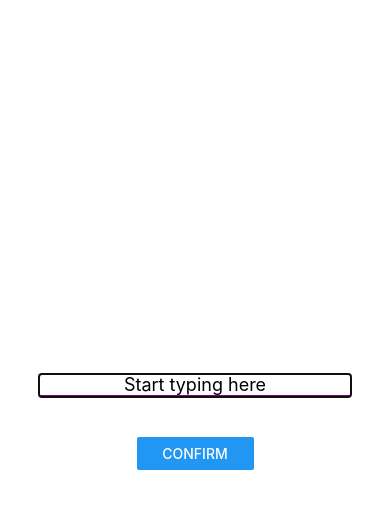
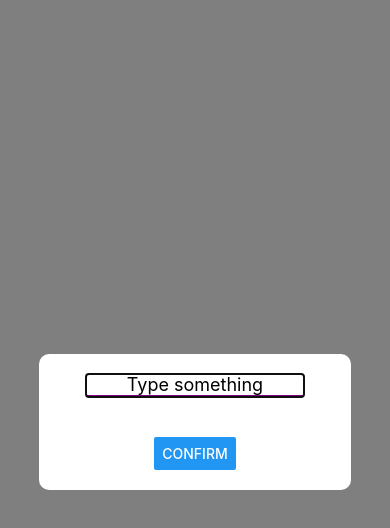
Before and after one commit to lizihao159/CS5520_project, a React Native app: screen / in a window 390 px wide. Both pictures are taken after a click on the button "ADD A GOAL". Shown: the top 528 px of the page. Built offline with nearby package versions, Linux system fonts and the light colour scheme.

Commit message:
change modal style

```diff
--- a/components/Input.js
+++ b/components/Input.js
@@ -25,14 +25,14 @@ export default function Input({ autoFocus, onConfirm, isVisible }) {
 
     const handleFocus = () => {
         setIsFocused(true);
-        setMessage(''); // Clear message on focus
+        setMessage('');
     };
 
     // Event handler for Confirm button
     const handleConfirm = () => {
         console.log(`User typed: ${text}`); // Logs text input
         if (onConfirm) {
-            onConfirm(text); // Call the callback function and pass the text as a parameter
+            onConfirm(text);
         }
         setText(''); // Reset the input after confirm
     };
@@ -40,12 +40,14 @@ export default function Input({ autoFocus, onConfirm, isVisible }) {
     return (
         <Modal
             visible={isVisible}
-            animationType="slide" // Makes the modal slide from the bottom
+            animationType="slide"
+            transparent={true} // Make the modal background transparent
         >
-            <View style={styles.container}>
+            <View style={styles.modalBackground}>
+                <View style={styles.innerContainer}>
                     <TextInput
                         ref={inputRef}
-                    placeholder="Start typing here"
+                        placeholder="Type something"
                         autoCorrect={true}
                         keyboardType="default"
                         value={text}
@@ -66,21 +68,30 @@ export default function Input({ autoFocus, onConfirm, isVisible }) {
                         <Button title="Confirm" onPress={handleConfirm} />
                     </View>
                 </View>
+            </View>
         </Modal>
     );
 }
 
 const styles = StyleSheet.create({
-    container: {
+    modalBackground: {
         flex: 1,
+        justifyContent: 'center',
+        alignItems: 'center',
+        backgroundColor: 'rgba(0, 0, 0, 0.5)',
+    },
+    innerContainer: {
         backgroundColor: '#fff',
+        padding: 20,
+        borderRadius: 10, // Rounded corners
+        width: '80%',
         alignItems: 'center',
         justifyContent: 'center',
     },
     input: {
         borderBottomColor: 'purple',
         borderBottomWidth: 2,
-        width: '80%', // Adjust width
+        width: '80%',
         textAlign: 'center',
         fontSize: 18,
         marginBottom: 20, // Space below the input field
@@ -96,7 +107,7 @@ const styles = StyleSheet.create({
         marginBottom: 20,
     },
     buttonContainer: {
-        width: '30%', // Make button take 30% of the available width
+        width: '30%', // Make button take 30% of the rest width
         marginTop: 20,
     }
 });
```
Lines whose indentation alone changed are shown as unchanged.
